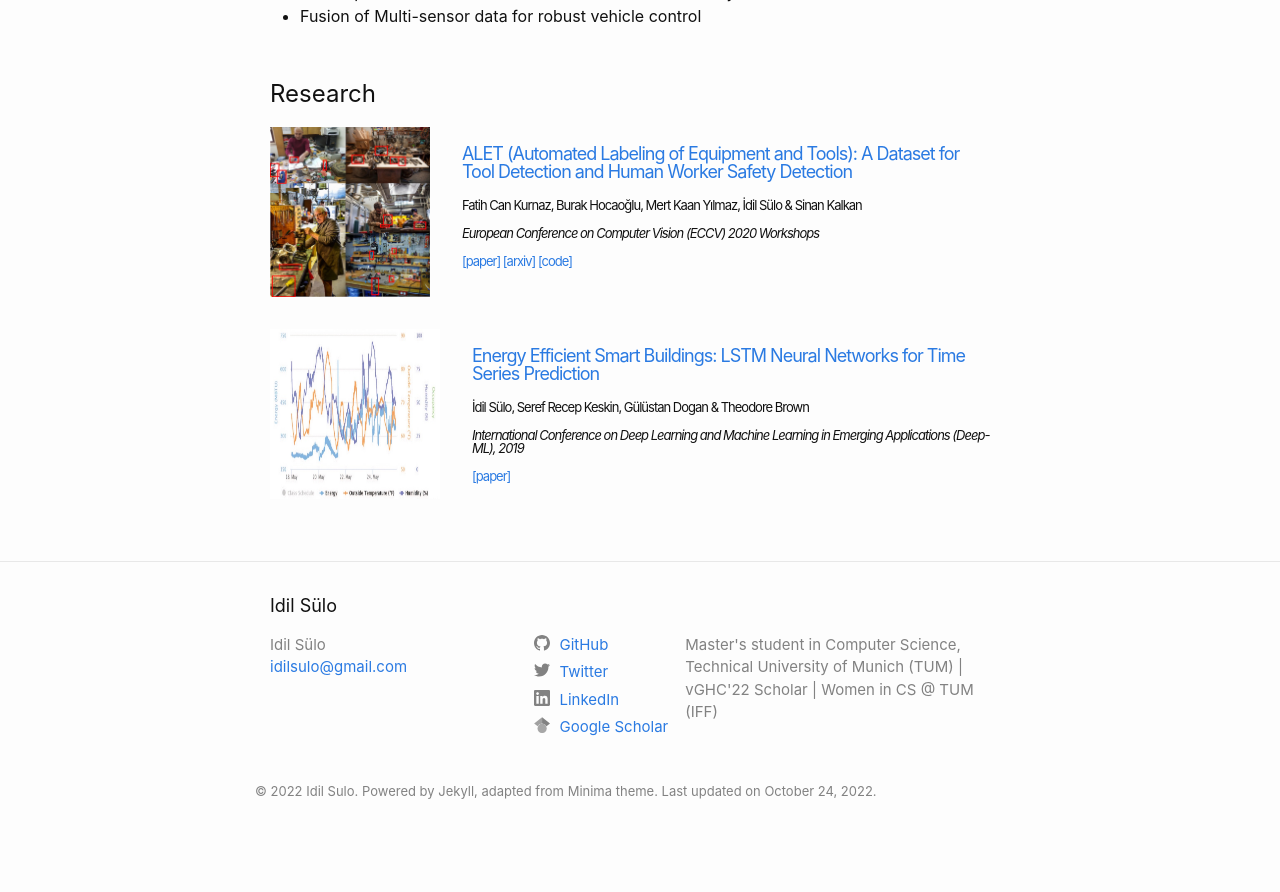
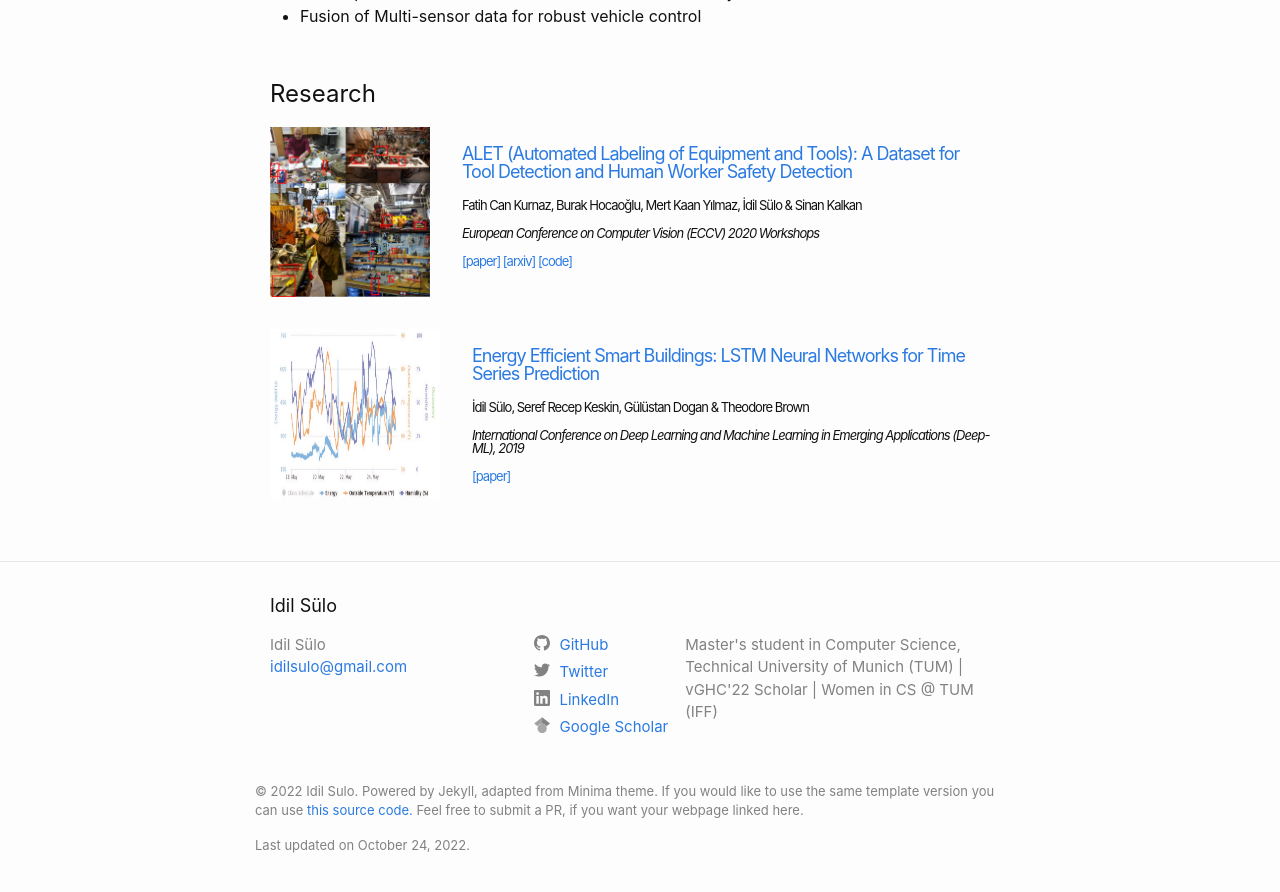
Before and after one commit to idilsulo/idilsulo.github.io, a Jekyll site: the page built from index.md, in a window 1280 px wide and 900 px high, scrolled down 692 px. Shown: the top 892 px of the window. Built offline with Jekyll 4.4.1, drawn with Linux system fonts in a browser that asks for light colours; before the commit the page ends 1538 px from its top, so only the background shows below that.

Commit message:
Add footer info

```diff
--- a/_includes/footer.html
+++ b/_includes/footer.html
@@ -37,7 +37,9 @@
         </div>
 
         <div class="footer-horizontal">
-        <p>© 2022 Idil Sulo. Powered by Jekyll, adapted from Minima theme. Last updated on October 24, 2022.</p>
+          <p>© 2022 Idil Sulo. Powered by Jekyll, adapted from Minima theme. If you would like to use the same template
+            version you can use <a href="https://github.com/idilsulo/idilsulo.github.io">this source code.</a> Feel free to submit a PR, if you want your webpage linked here.</a></p>
+          <p>Last updated on October 24, 2022.</p>
       </div>
       </div>
 
```
